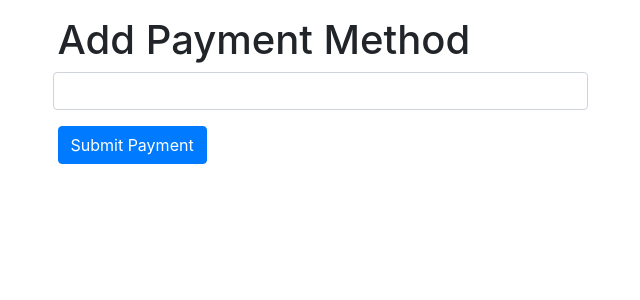
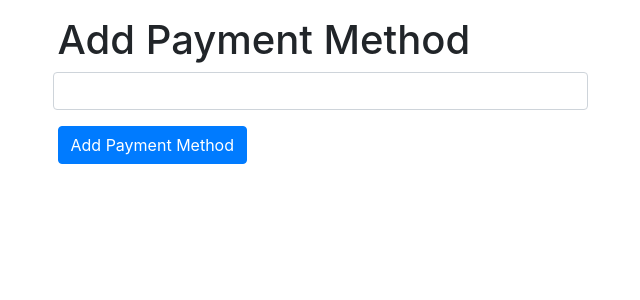
Before and after one commit to ZigZag-CS/eant_src, a Django app: page /billing/payment-method/ in a window 1280 px wide. Shown: the part 56-356 px from the top of the page, without its empty margins (320-960 px from the left). Run offline with Django 3.2, Linux system fonts and the light colour scheme; some libraries are stand-ins or nearby versions.

Commit message:
13. Stripe Integration == 139. Improving Payment Method Form

```diff
--- a/apps/billing/templates/billing/payment-method.html
+++ b/apps/billing/templates/billing/payment-method.html
@@ -6,7 +6,7 @@
     <div class='col-10 col-md-6 mx-auto'>
         <h1>Add Payment Method</h1>
 
-        <form action="/charge" method="post" id="payment-form" data-token='{{ publish_key }}'>
+        <form class='payment-form' action="/charge" method="post" id="payment-form" data-token='{{ publish_key }}' data-next-url='{% if next_url %}{{ next_url }}{% endif %}'>
               <div class="form-row">
                     <!-- <label for="card-element">
                       Credit or debit card
@@ -19,9 +19,8 @@
                     <div id="card-errors" role="alert"></div>
               </div>
 
-          <button class='btn btn-primary my-3'>Submit Payment</button>
+          <button class='btn btn-primary my-3'>Add Payment Method</button>
         </form>
-
 
     </div>
 
@@ -30,12 +29,21 @@
 
 
 {% block javascript %}
-
-
     <script>
 
+    // https secure site when live
+
+        var paymentForm = $(".payment-form")
+        if (paymentForm.length > 1){
+            alert("Only one payment form is allowed per page")
+            paymentForm.css('display', 'none')
+        }
+        else if (paymentForm.length == 1) {
+
+        var pubKey = paymentForm.attr('data-token')
+        var nextUrl = paymentForm.attr('data-next-url')
             // Create a Stripe client
-    var stripe = Stripe('pk_test_51GxYtbCpSvUnsz71g2FEycIhLwMXLZ39rDjn5pOSwKKjb0Qro2HjRdXO6R9xDe3OCRo7dLLoyfPRWMhX9jg6wcBO004Do4xsWQ');
+        var stripe = Stripe(pubKey);
 
         // Create an instance of Elements
         var elements = stripe.elements();
@@ -87,15 +95,34 @@
               errorElement.textContent = result.error.message;
             } else {
               // Send the token to your server
-          stripeTokenHandler(result.token);
+              stripeTokenHandler(nextUrl, result.token);
             }
           });
         });
 
-    function stripeTokenHandler(token){
-        console.log(token)
+        function stripeTokenHandler(nextUrl, token){
+            // console.log(token.id)
+            var paymentMethodEndpoint = '/billing/payment-method/create/'
+            var data = {
+                'token': token.id
             }
-
+            $.ajax({
+                data: data,
+                url: paymentMethodEndpoint,
+                method: "POST",
+                success: function(data){
+                    console.log(data)
+                    if (nextUrl) {
+                        window.location.href = nextUrl
+                    } else {
+                        window.location.reload()
+                    }
+                },
+                error: function(error){
+                    console.log(error)
+                }
+            })
+        }
+        }
     </script>
-
 {% endblock %}
--- a/apps/billing/views.py
+++ b/apps/billing/views.py
@@ -1,6 +1,9 @@
+from django.http import JsonResponse, HttpResponse
 from django.shortcuts import render
+from django.utils.http import is_safe_url
 
 import stripe
+
 # stripe.api_key = "pk_test_51GxYtbCpSvUnsz71g2FEycIhLwMXLZ39rDjn5pOSwKKjb0Qro2HjRdXO6R9xDe3OCRo7dLLoyfPRWMhX9jg6wcBO004Do4xsWQ"
 stripe.api_key = "sk_test_51GxYtbCpSvUnsz716zahU925htvEVMh8fsjjZbBmsnrAPdI4Kg2VDox0AwkTKgaGFGxYW3IPEM9DtGZujqZZd5zt00iP8X27Bb"
 
@@ -9,6 +12,18 @@ STRIPE_PUB_KEY = 'pk_test_51GxYtbCpSvUnsz71g2FEycIhLwMXLZ39rDjn5pOSwKKjb0Qro2HjR
 
 
 def payment_method_view(request):
-    if request.method == "POST":
+    #next_url =
+    next_url = None
+    next_ = request.GET.get('next')
+    if is_safe_url(next_, request.get_host()):
+        next_url = next_
+    return render(request, 'billing/payment-method.html', {"publish_key": STRIPE_PUB_KEY, "next_url": next_url})
+
+
+
+
+def payment_method_createview(request):
+    if request.method == "POST" and request.is_ajax():
         print(request.POST)
-    return render(request, 'billing/payment-method.html', {"publish_key": STRIPE_PUB_KEY})
+        return JsonResponse({"message": "Done"})
+    return HttpResponse("error", status_code=401)
--- a/main/urls.py
+++ b/main/urls.py
@@ -39,6 +39,7 @@ urlpatterns = [
     path('api/cart/', cart_detail_api_view, name='api-cart'),
     path('cart/', include("apps.carts.urls", namespace="carts")),
     path('billing/payment-method/', payment_method_view, name='billing-payment-method'),
+    path('billing/payment-method/create/', payment_method_createview, name='billing-payment-method-endpoint'),
     path('register/', RegisterView.as_view(), name="register"),
     path('bootstrap/', TemplateView.as_view(template_name="bootstrap/example.html")),
     path('products/', include("apps.products.urls", namespace="products")),
```
Lines whose indentation alone changed are shown as unchanged.
